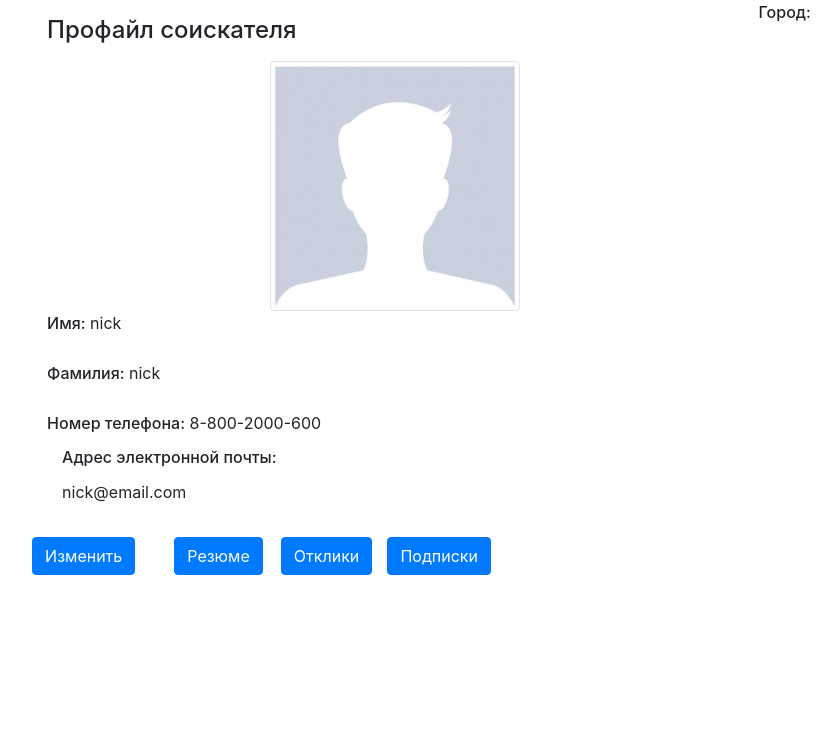
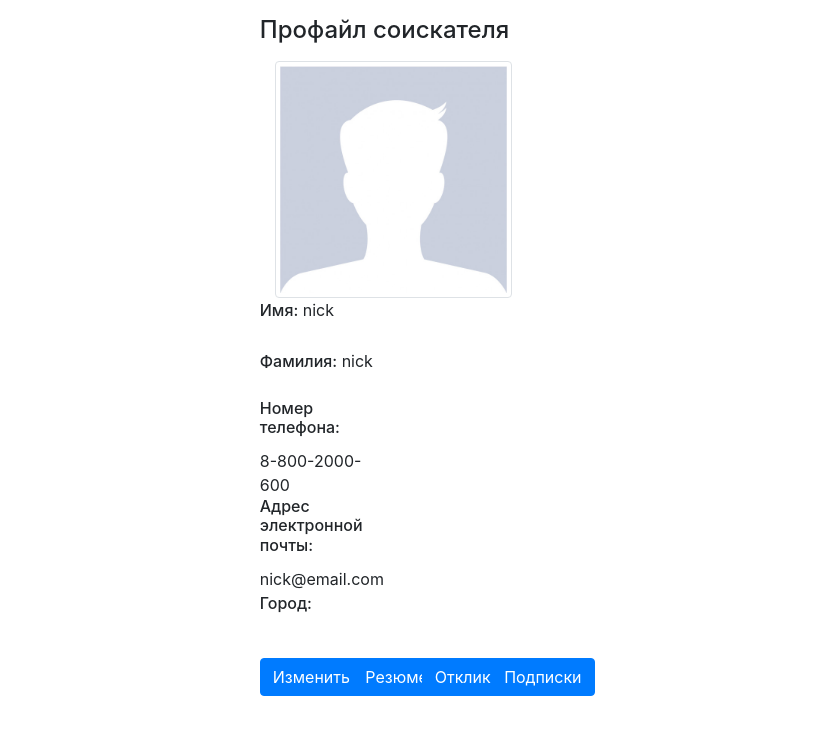
Before and after one commit to AndreyYanke/This_you_not_hello_word, a Django app: page /user/profile/1/ in a window 1280 px wide. Shown: the part 56-800 px from the top of the page, without its empty margins (172-1012 px from the left). Run offline with Django 4.2, Linux system fonts and the light colour scheme; a user stored in the database is signed in; data comes from the database, SQL or seed files in the repository; parts of the project's set-up code (start-up, migrations or seed data) failed here and were passed over; some libraries are stand-ins or nearby versions.

Commit message:
deployed

```diff
--- a/userapp/templates/userapp/aspirant.html
+++ b/userapp/templates/userapp/aspirant.html
@@ -22,7 +22,7 @@
 
 
         <div class="row">
-            <div class="col-lg-10">
+            <div class="col-lg-8">
                 {#                {% if  messages %}#}
                 {#                    <div class="alert {% if messages.level == 25 %} alert-success {% else %} alert-warning {% endif %}alert-dismissible fade show"#}
                 {#                         role="alert"#}
@@ -77,7 +77,7 @@
                         {{ object.phone_number|default:'8-800-2000-600' }}
                     </div>
                 </div>
-
+             <div class="form-row">
                     <div class="col-lg-6">
                         <label class="small mb-1" for="{{ object.email.id_for_label }}"><h6>Адрес электронной
                             почты:</h6>
--- a/userapp/templates/userapp/company.html
+++ b/userapp/templates/userapp/company.html
@@ -3,7 +3,7 @@
 {% block content %}
     <div class="row justify-content-center">
         <div class="row">
-            <div class="col-lg-10">
+            <div class="col-lg-8">
                 <h4 class="mt-3 mb-3">Профайл работодателя</h4>
                 <div class="col-lg-12 text-center">
                     <img width="250" height="100"
```
